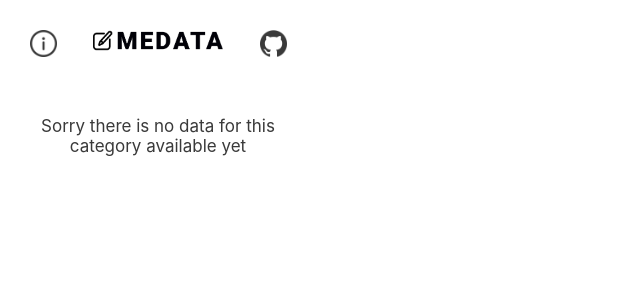
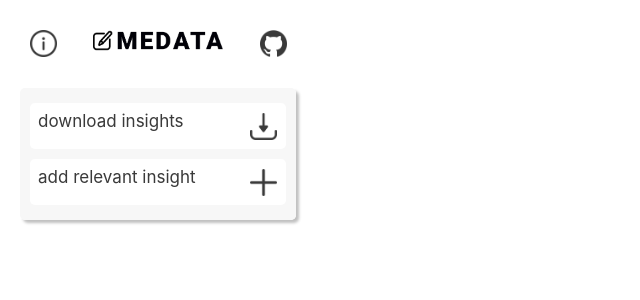
Before and after one commit to kevinkrs/medata, a Vue app in the folder medata_plugin/: page /#/home in a window 1280 px wide. Shown: the top 300 px of the page, without its empty margins (0-640 px from the left). Built offline with nearby package versions, Linux system fonts and the light colour scheme.

Commit message:
bugfix "no data for this category"

```diff
--- a/medata_plugin/src/views/About.vue
+++ b/medata_plugin/src/views/About.vue
@@ -10,6 +10,9 @@
       </div>
       <div v-else>
        <div class="lds-roller"><div></div><div></div><div></div><div></div><div></div><div></div><div></div><div></div></div>
+      <div>
+        <p> Loading data... </p>
+      </div>
       </div>
     </div>
   </div>
--- a/medata_plugin/src/views/Home.vue
+++ b/medata_plugin/src/views/Home.vue
@@ -74,7 +74,7 @@
 
     <!--If backend has no information to given category it's responding with an empty list. Here we check if the list is truly empty.
     If it is, we display first the first div class "noData". If not empty we display second div -->
-    <div v-if='metadata.length == 0'>
+    <div v-if='metadata == null'>
       <div class="noData">
         <p> Sorry there is no data for this category available yet </p>
       </div>
```
Also changed, not shown: 1 other file (tests, documents, lock files or other folders).
